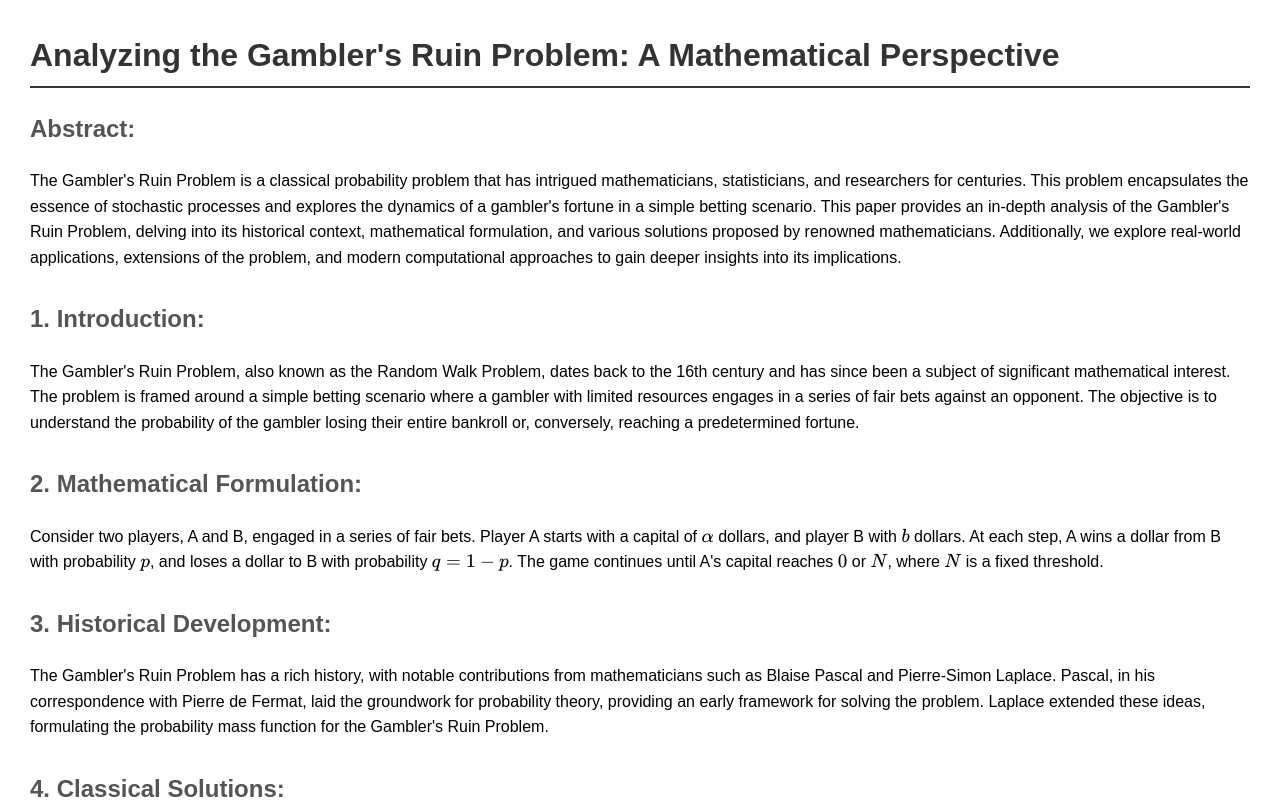
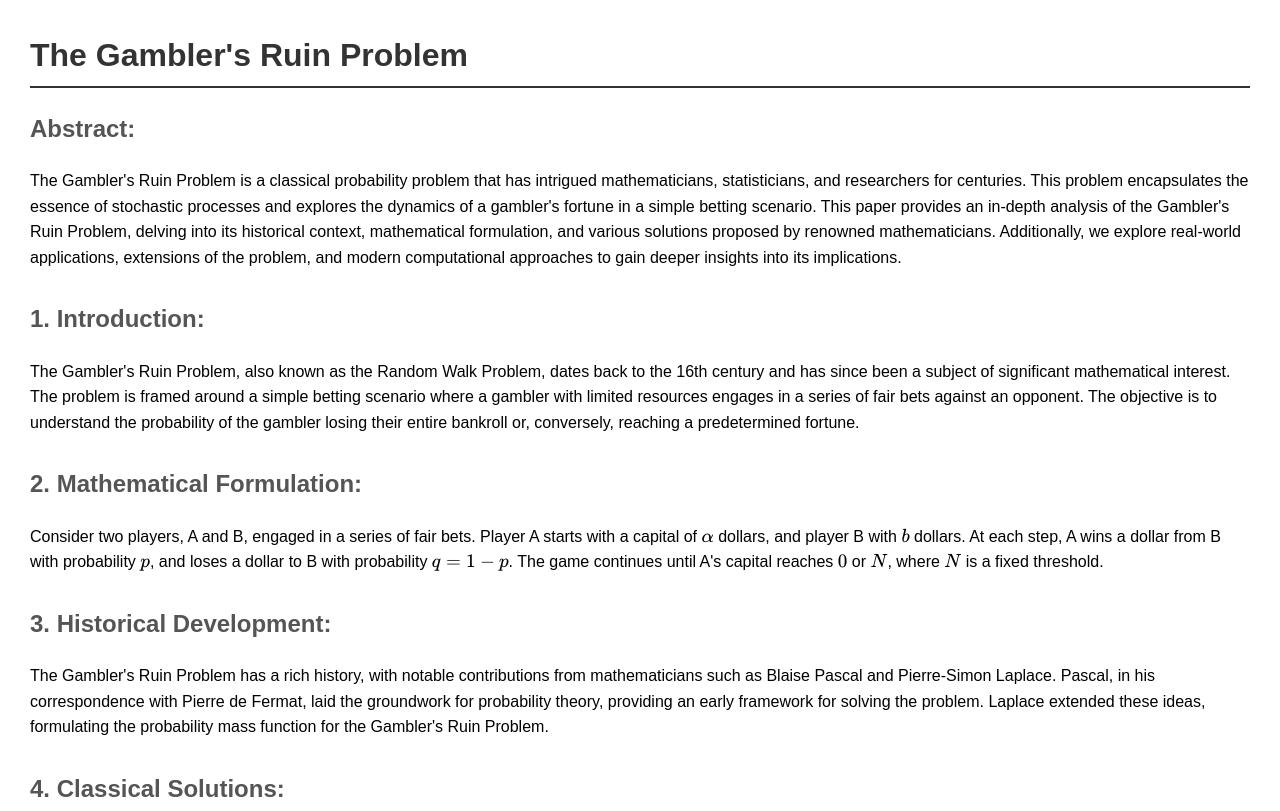
Before and after one commit to Vale-32/milia-statistics.github.io, a plain HTML site: page GamblerRuinProblem.html in a window 1280 px wide. Shown: the top 811 px of the page. Drawn offline with nearby package versions, Linux system fonts and the light colour scheme.

Commit message:
error fix

```diff
--- a/GamblerRuinProblem.html
+++ b/GamblerRuinProblem.html
@@ -40,7 +40,7 @@
 </head>
 <body>
 
-    <h1>Analyzing the Gambler's Ruin Problem: A Mathematical Perspective</h1>
+    <h1>The Gambler's Ruin Problem</h1>
 
     <section>
         <h2>Abstract:</h2>
```
